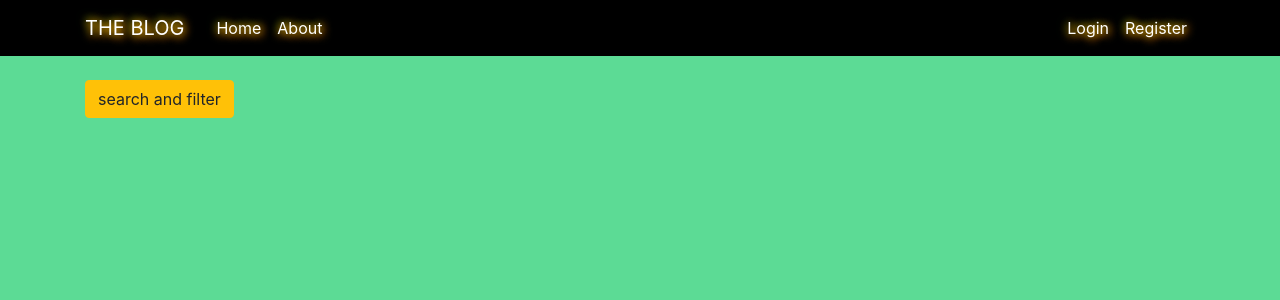
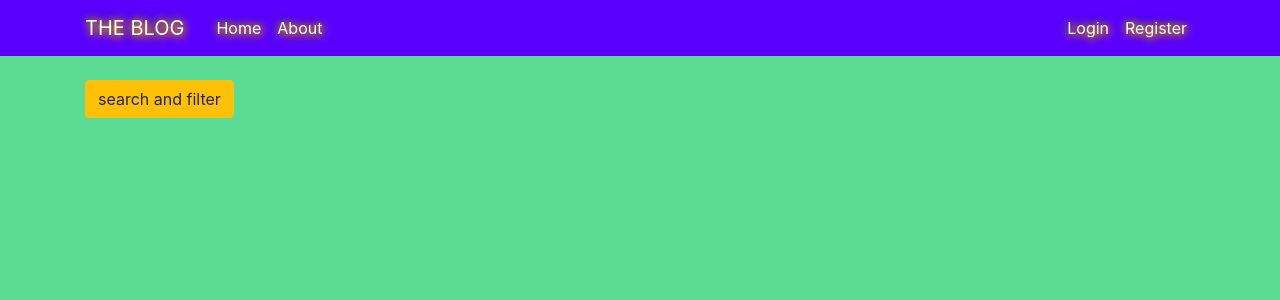
Before and after one commit to jagatheeswar/djangoblog, a Django app: page / in a window 1280 px wide. Shown: the top 300 px of the page. Run offline with Django 3.2, Linux system fonts and the light colour scheme; data that the repository does not hold is empty; some libraries are stand-ins or nearby versions.

Commit message:
change bg color

```diff
--- a/blog/templates/blog/base.html
+++ b/blog/templates/blog/base.html
@@ -36,7 +36,7 @@
   }
 
   .bg-steel {
-    background-color: #000000;
+    background-color: #5900ff;
   }
 
   .site-header .navbar-nav .nav-link {
--- a/registeration/models.py
+++ b/registeration/models.py
@@ -65,7 +65,7 @@ class Profile(models.Model):
 
 class Userdetails(models.Model):
     user = models.OneToOneField(User, on_delete= models.CASCADE)
-    dropcountry = CountryField(default="India")
+    dropcountry = CountryField()
 
     def get_absolute_url(self):
         return reverse('blog-home')
```
